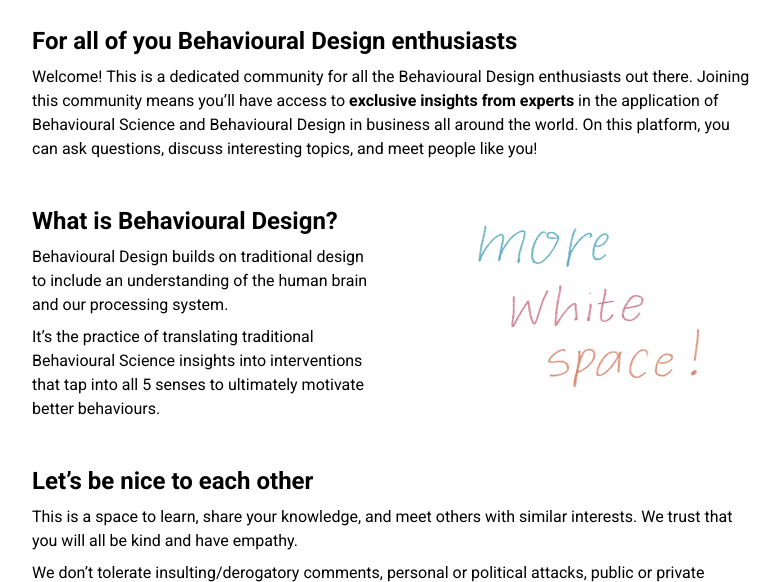
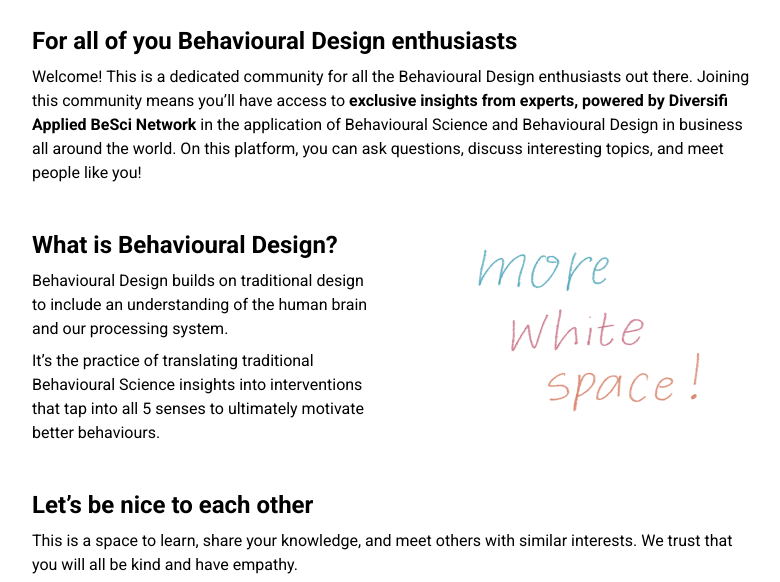
Before and after one commit to jessmahendra/behavioural-design, a plain HTML site: page index.html in a window 1280 px wide. Shown: the part 216-798 px from the top of the page, without its empty margins (247-1027 px from the left). Drawn offline with Linux system fonts and the light colour scheme; a script that the page names is missing.

Commit message:
commit changes

```diff
--- a/index.html
+++ b/index.html
@@ -36,7 +36,7 @@
     <article class="body">
       <h2>For all of you Behavioural Design enthusiasts</h2>
       <p>
-        Welcome! This is a dedicated community for all the Behavioural Design enthusiasts out there. Joining this community means you’ll have access to <b>exclusive insights from experts</b> in the application of Behavioural Science and Behavioural Design in business all around the world. On this platform, you can ask questions, discuss interesting topics, and meet people like you!
+        Welcome! This is a dedicated community for all the Behavioural Design enthusiasts out there. Joining this community means you’ll have access to <b>exclusive insights from experts, powered by Diversifi Applied BeSci Network</b> in the application of Behavioural Science and Behavioural Design in business all around the world. On this platform, you can ask questions, discuss interesting topics, and meet people like you!
       </p>
       <div class ="column">
       <div class = "para1">
```
